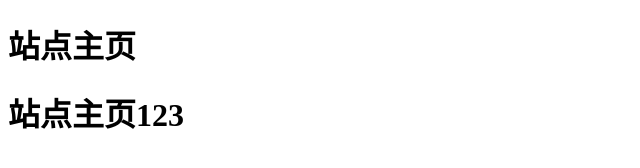
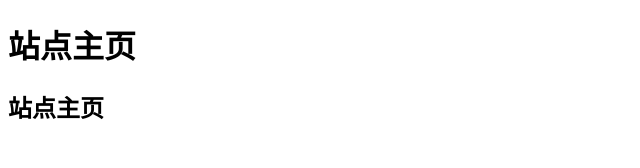
Before and after one commit to Yang1998-jiale/GitPackage, a plain HTML site: page index.html in a window 1280 px wide. Shown: the whole page, without its empty margins (0-640 px from the left). Drawn offline with Linux system fonts and the light colour scheme.

Commit message:
修改index.html

```diff
--- a/index.html
+++ b/index.html
@@ -6,7 +6,7 @@
 	</head>
 	<body>
 		<h1>站点主页</h1>
-<h1>站点主页123</h1>
+		<h2>站点主页</h2>
 	</body>
 	<script src="js/index.js" type="text/javascript" charset="utf-8"></script>
 </html>
```
